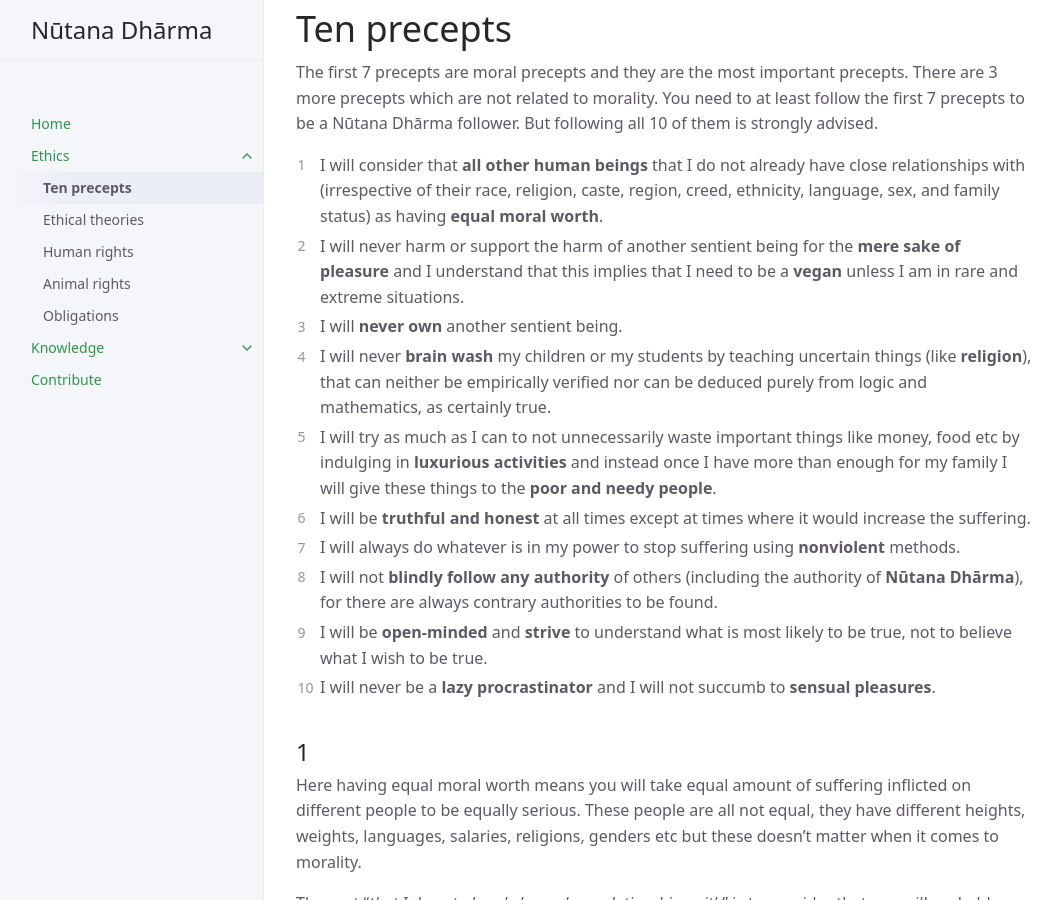
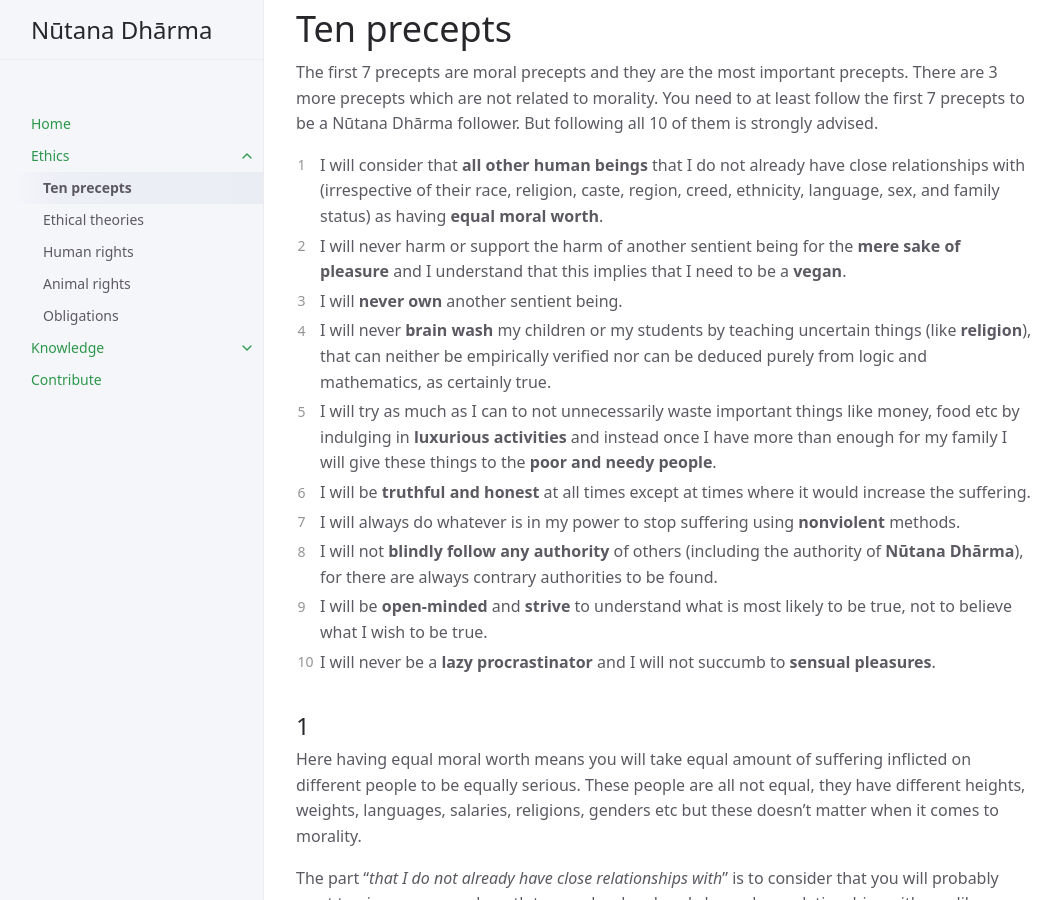
Before and after one commit to SageofPHY6Paths/NutanaDharma, a Jekyll site: the page built from docs/ethics/ten-precepts.md, in a window 1280 px wide and 900 px high, scrolled down 601 px. Shown: the whole window, without its empty margins (108-1169 px from the left). Built offline with Jekyll 4.4.1, drawn with Linux system fonts in a browser that asks for light colours; comment, search, counter and statistics services are not loaded.

Commit message:
Ten precepts

```diff
--- a/docs/ethics/ten-precepts.md
+++ b/docs/ethics/ten-precepts.md
@@ -24,7 +24,7 @@ permalink: /ethics/ten-precepts/
 The first 7 precepts are moral precepts and they are the most important precepts. There are 3 more precepts which are not related to morality. You need to at least follow the first 7 precepts to be a Nūtana Dhārma follower. But following all 10 of them is strongly advised.
 
 1. I will consider that **all other human beings** that I do not already have close relationships with (irrespective of their race, religion, caste, region, creed, ethnicity, language, sex, and family status) as having **equal moral worth**.
-2. I will never harm or support the harm of another sentient being for the **mere sake of pleasure** and I understand that this implies that I need to be a **vegan** unless I am in rare and extreme situations.
+2. I will never harm or support the harm of another sentient being for the **mere sake of pleasure** and I understand that this implies that I need to be a **vegan**.
 3. I will **never own** another sentient being.
 4. I will never **brain wash** my children or my students by teaching uncertain things (like **religion**), that can neither be empirically verified nor can be deduced purely from logic and mathematics, as certainly true.
 5. I will try as much as I can to not unnecessarily waste important things like money, food etc by indulging in **luxurious activities** and instead once I have more than enough for my family I will give these things to the **poor and needy people**.
```
